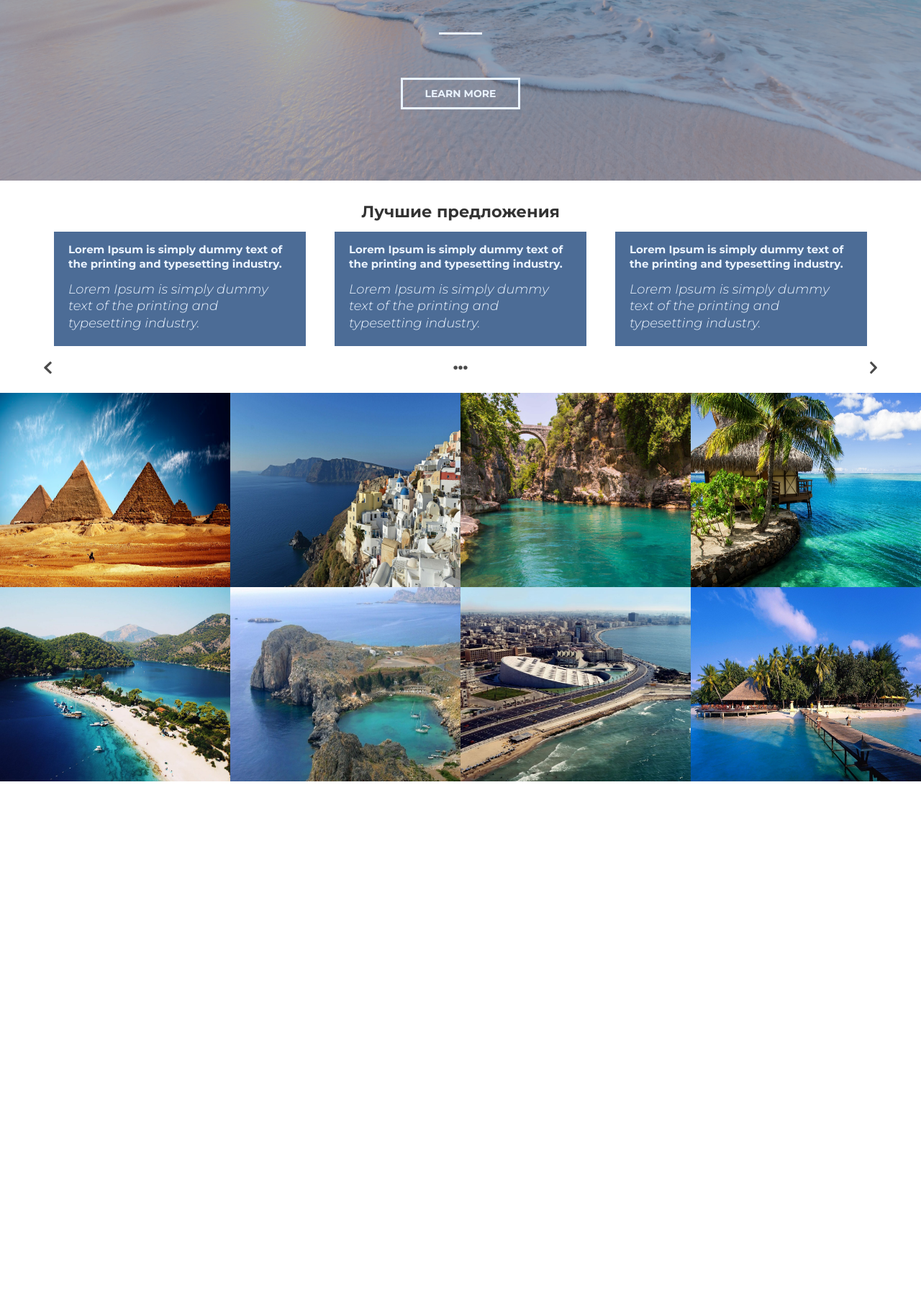
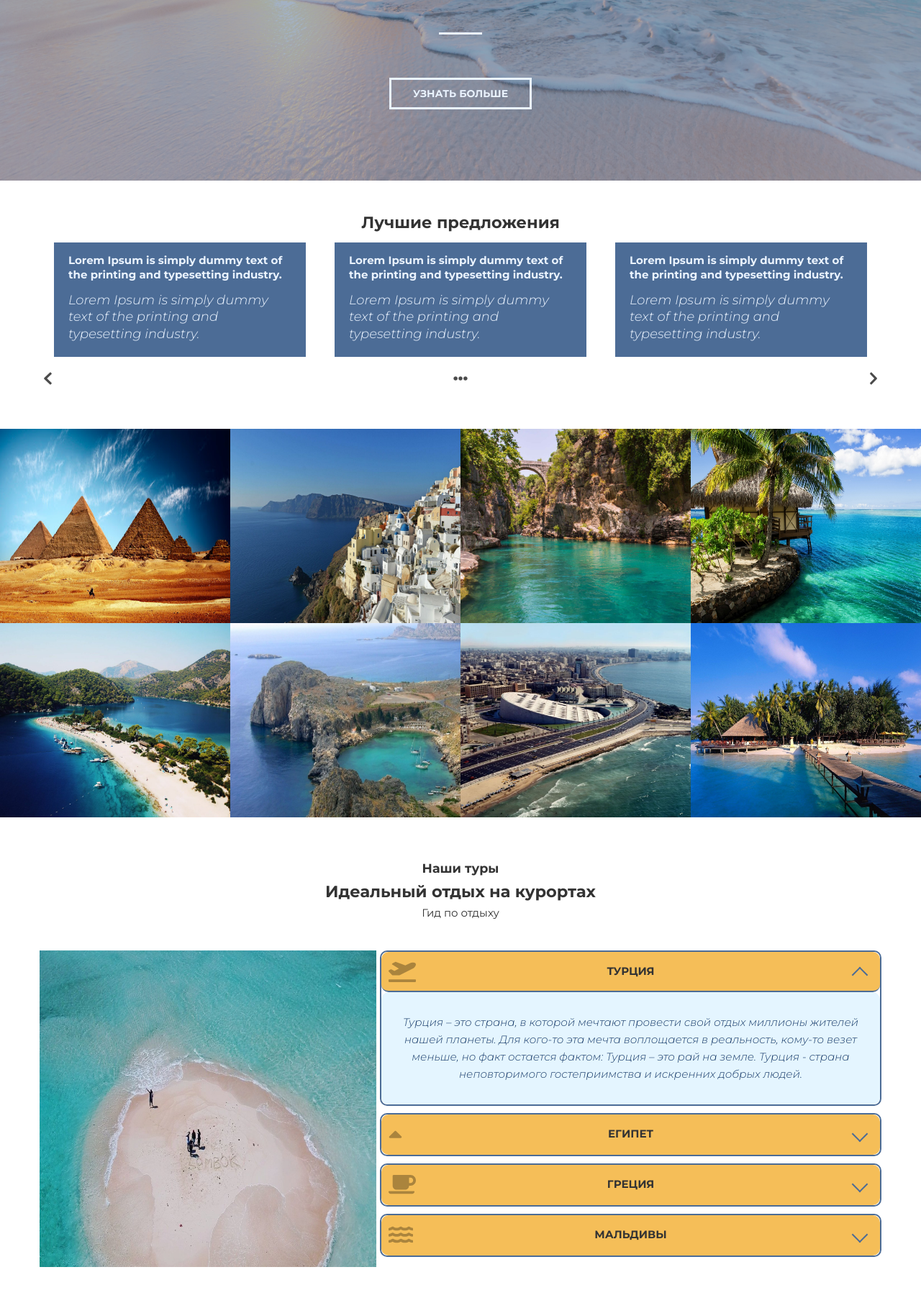
Before and after one commit to Loadngg/Website, a PHP site: page / in a window 1280 px wide. Shown: the part 549-2360 px from the top of the page at 72% size. Before the commit the page ends 1635 px from the top, so only its background shows below. Run offline with PHP 8.4, Linux system fonts and the light colour scheme.

Commit message:
добавлен аккордеон и карта

```diff
--- a/assets/css/style.css
+++ b/assets/css/style.css
@@ -175,12 +175,6 @@ h1, h2, h3, h4, h5, h6 {
 
 
 /* Info */
-.info {
-    position: relative;
-    height: auto;
-    margin: 25px 0;
-}
-
 .blocks__uptitle {
     padding-bottom: 10px;
 }
@@ -200,6 +194,13 @@ h1, h2, h3, h4, h5, h6 {
     text-align: left;
     padding: 0 20px 20px;
     color: #eaf3ff;
+}
+
+/* Info */
+.info {
+    position: relative;
+    height: auto;
+    margin: 40px 0 60px;
 }
 
 .info__title {
@@ -235,7 +236,8 @@ h1, h2, h3, h4, h5, h6 {
     margin: 0;
     position: absolute;
     left: 0;
-    height: 540px;
+    /* height: 540px; */
+    height: auto;
 }
 
 .photos__block {
@@ -252,4 +254,185 @@ h1, h2, h3, h4, h5, h6 {
     display: inline-block;
     width: 100%;
     height: 540px;
+    margin: 0 0 10px 0;
 }
+
+/* tours */
+.tours {
+    width: 100%;
+    height: 590px;
+}
+
+.tours__header {
+    margin-top: 40px;
+}
+
+.tours__text {
+    margin-top: 0;
+}
+
+.tours__block {
+    width: 100%;
+    margin-top: 40px;
+    display: flex;
+    justify-content: space-around;
+}
+
+.tours__photo {
+    width: 40%;
+    height: 440px;
+    display: block;
+    margin-right: 5px;
+}
+
+
+/* Accordion */
+.accordion {
+    width: 60%;
+}
+
+.header__ico {
+    position: absolute;
+    margin-left: 10px;
+    left: 0;
+    height: 30px;
+    opacity: .3;
+}
+
+
+.accordion__header {
+    display: flex;
+
+    padding: 15px 20px 15px;
+    position: relative;
+
+    border-bottom: 2px solid transparent;
+    cursor: pointer;
+
+    background-color: #f5be58;
+    border-radius: 10px;
+
+    align-items: center;
+}
+
+.accordion__title {
+    font-weight: 700;
+    font-size: 15px;
+    /* font-size: 14px; */
+    color: #333;
+    text-transform: uppercase;
+    width: 100%;
+}
+
+.accordion__item {
+    margin-bottom: 10px;
+    border: 2px solid #4c6c96;
+    border-radius: 10px;
+}
+
+.accordion__item.active .accordion__content {
+    display: block;
+    animation: showBlock .5s linear forwards;
+}
+
+.accordion__item.active .accordion__header {
+    border-bottom-color: #4c6c96;
+}
+
+.accordion__item.active .accordion__header:after {
+    transform: translateY(-50%) rotate(-45deg);
+    margin-top: 5px;
+}
+
+.accordion__header:after {
+    content: "";
+    display: block;
+    width: 16px;
+    height: 16px;
+
+    border-top: 2px solid #4c6c96;
+    border-right: 2px solid #4c6c96;
+
+    position: absolute;
+    top: 50%;
+    right: 20px;
+    z-index: 1;
+
+    transform: translateY(-50%) rotate(135deg);
+}
+
+.accordion__content {
+    padding: 15px 20px;
+    display: none;
+
+    font-size: 15px;
+    color: #1b3e6b;
+    font-style: italic;
+    font-weight: 300;
+
+    background-color: rgb(228, 245, 255);
+
+    border-radius: 10px;
+}
+
+@keyframes showBlock {
+  0% {
+    opacity: 0;
+  }
+  100% {
+    opacity: 1;
+  }
+}
+
+/* Map */
+.map {
+    width: 100%;
+    margin: 100px 0;
+    align-items: center;
+    background: url('../img/map-bg.jpg') center no-repeat;
+}
+
+.map__inner {
+    padding: 40px;
+    display: flex;
+    flex-direction: column;
+}
+
+.map__ico {
+    /* margin-top: 10px; */
+    height: 40px;
+    opacity: .5;
+}
+
+.map__title {
+    text-transform: uppercase;
+    color: #4c6c96;
+    font-weight: 700;
+    font-size: 15px;
+    transition: color .1s linear;
+}
+
+.map__title::after {
+    content: "";
+    height: 4px;
+    width: 40px;
+    background-color: #4c6c96;
+    display: block;
+    margin: 15px auto 0;
+    align-items: center;
+    transition: background-color .1s linear;
+}
+
+.map__link {
+    margin: 0;
+    padding: 0;
+    text-decoration: none;
+}
+
+.map__title:hover {
+    color: #1b3e6b;
+}
+
+.map__title:hover::after {
+    background-color: #1b3e6b;
+}
--- a/index.html
+++ b/index.html
@@ -16,26 +16,26 @@
         <div class="header__inner">
             <div class="header__logo">Title</div>
 
-            <nav class="nav">
-                <a href="" class="nav__link">Loren</a>
-                <a href="" class="nav__link">Loren</a>
-                <a href="" class="nav__link">Loren</a>
-                <a href="" class="nav__link">Loren</a>
-                <a href="" class="nav__link">Loren</a>
+            <nav class="nav" id="nav">
+                <a href="#bestsellers" class="nav__link">Лучшие Предложения</a>
+                <a href="#photos" class="nav__link" id="nav_2">Фотографии</a>
+                <a href="#tours" class="nav__link" id="nav_3">Туры</a>
+                <a href="#map" class="nav__link" id="nav_4">Мы на карте</a>
+                <a href="#contacts" class="nav__link" id="nav_5">Контакты</a>
             </nav>
         </div>
     </div>
 </header>
 
 <div class="page">
-<!--    Intro-->
+    <!--    Intro-->
     <div class="intro">
         <div class="container">
             <div class="intro__inner">
-                <h2 class="intro__uptitle">Loren ipsum</h2>
-                <h1 class="intro__title">Loren ipsum</h1>
+                <h2 class="intro__uptitle">Турагенство</h2>
+                <h1 class="intro__title">Lorem ipsum</h1>
 
-                <a href="" class="btn">Learn more</a>
+                <a href="#bestsellers" class="btn">Узнать больше</a>
 
             </div>
         </div>
@@ -45,7 +45,7 @@
     <div class="info">
         <div class="container">
             <div class="info_inner">
-                <h2 class="blocks__uptitle">Лучшие предложения</h2>
+                <h2 class="blocks__uptitle" id="bestsellers">Лучшие предложения</h2>
 
                 <div class="blocks">
                     <div class="block">
@@ -71,7 +71,8 @@
         </div>
     </div>
 
-    <div class="photos">
+    <!-- Photos -->
+    <div class="photos" id="photos">
         <div class="container">
             <div class="photos__inner">
                 <div class="photos__block">
@@ -94,24 +95,77 @@
         </div>
     </div>
 
-    <div class="places">
+    <!-- Tours -->
+    <div class="tours" id="tours">
         <div class="container">
-            <div class="places__inner">
+            <div class="tours__header">
+                <h3 class="tours__uptutle">Наши туры</h3>
+                <h2 class="tours__tutle">Идеальный отдых на курортах</h2>
+                <p class="tours__text">Гид по отдыху</p>
+            </div>
 
+            <div class="tours__block">
+
+                <img src="assets/img/tours.jpg" alt="" class="tours__photo">
+
+
+                <div class="accordion" id="accordion">
+                    <div class="accordion__item active">
+                        <div class="accordion__header">
+                            <img src="assets/svg/plane-departure-solid.svg" alt="" class="header__ico">
+                            <div class="accordion__title">Турция</div>
+                        </div>
+                        <div class="accordion__content" >
+                            <p>Турция – это страна, в которой мечтают провести свой отдых миллионы жителей нашей планеты. Для кого-то эта мечта воплощается в реальность, кому-то везет меньше, но факт остается фактом: Турция – это рай на земле. Турция - страна неповторимого гостеприимства и искренних добрых людей.</p>
+                        </div>
+                    </div>
+                    <div class="accordion__item">
+                        <div class="accordion__header">
+                            <img src="assets/svg/caret-up-solid.svg" alt="" class="header__ico">
+                            <div class="accordion__title">Египет</div>
+                        </div>
+                        <div class="accordion__content">
+                            <p>Достоинства Египта известны каждому: качественный пляжный отдых круглый год на Средиземном и Красном морях, разнообразная «экскурсионка»: Сфинкс и Луксор. Египет наиболее знаменит, как колыбель древней египетской цивилизации с ее храмами, иероглифами, мумиями и виднеющимися отовсюду пирамидами.</p>
+                        </div>
+                    </div>
+                    <div class="accordion__item">
+                        <div class="accordion__header">
+                            <img src="assets/svg/coffee-solid.svg" alt="" class="header__ico">
+                            <div class="accordion__title">Греция</div>
+                        </div>
+                        <div class="accordion__content">
+                            <p>Греция — страна, где древности на каждом шагу: Афины, Дельфы, Фивы и Метеоры, скальные монастыри и святая гора Афон. Еще здесь классные пляжи, чистое море, а также живописные острова. Греция является музеем под открытым небом. Даже в самых небольших деревнях Греции можно найти развалины древней крепости или фрагменты античных храмов.</p>
+                        </div>
+                    </div>
+                    <div class="accordion__item">
+                        <div class="accordion__header">
+                            <img src="assets/svg/water-solid.svg" alt="" class="header__ico">
+                            <div class="accordion__title">Мальдивы</div>
+                        </div>
+                        <div class="accordion__content">
+                            <p>Мальдивские острова — это россыпь живописных атоллов в теплых водах Индийского океана. Здесь все располагает к блаженству: километры уединенных пляжей, высококлассные отели и очень красивая природа.</p>
+                        </div>
+                    </div>
+                    </div>
+                </div>
             </div>
         </div>
     </div>
 
-    <div class="map">
+    <!-- Map -->
+    <div class="map" id="map">
         <div class="container">
             <div class="map__inner">
-                <img src="" alt="" class="map__ico">
-                <div class="map__title"></div>
+                <a href="https://yandex.ru/maps/-/CCUqYBhc9C" class="map__link">
+                    <img src="assets/svg/map-marked-alt-solid.svg" alt="" class="map__ico">
+                    <div class="map__title">Мы на карте</div>
+                </a>
             </div>
         </div>
     </div>
 
-    <footer class="footer">
+    <!-- Footer -->
+    <footer class="footer" id="contacts">
         <div class="container">
             <div class="footer__inner">
                 <div class="footer__left">
@@ -129,5 +183,7 @@
 
 </div>
 
+
+<script src="assets/js/main.js"></script>
 </body>
 </html>
```
Also changed, not shown: assets/js/main.js (added, +40 -0 lines), assets/img/tours.jpg (added), assets/svg/caret-up-solid.svg (added), assets/svg/coffee-solid.svg (added), assets/svg/map-marked-alt-solid.svg (added), assets/svg/plane-departure-solid.svg (added), assets/svg/water-solid.svg (added).
